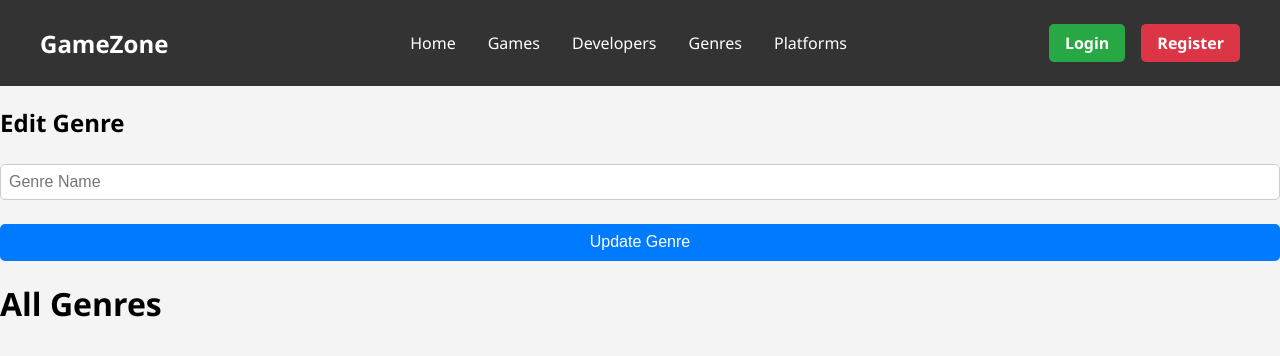
After one commit to Rohan-1-3/Inventory, a Node server app: page /genre/edit/1 in a window 1280 px wide. The commit adds this page. Shown: the top 356 px of the page. Run offline with Node 20, Linux system fonts and the light colour scheme; data that the repository does not hold is empty.

Commit message:
feat(genres): a complete CRUD actions for genres

```diff
--- a/controllers/appController.js
+++ b/controllers/appController.js
@@ -28,7 +28,9 @@ const appGenresGet = expressAsyncHandler(async(req, res)=>{
     const genres = await getAllGenres();
     res.status(200).render("genreviews/genres",{
         title: "Genres",
-        genres: genres
+        genres: genres,
+        genreId: null,
+        formData: req.body
     });
 });
 
--- a/controllers/genreController.js
+++ b/controllers/genreController.js
@@ -0,0 +1,83 @@
+import expressAsyncHandler from "express-async-handler";
+import { body, validationResult } from "express-validator";
+import { addAGenre, deleteAGenre, getAGenre, getAllGenres, updateGenre } from "../db/queries.js";
+
+// Create
+const genreRouterCreatePost = [
+    body("name").trim().notEmpty().withMessage("Message cannot be empty."),
+    expressAsyncHandler(async (req, res) => {
+        const errors = validationResult(req);
+        if (!errors.isEmpty()) {
+            const genres = await getAllGenres();
+            return res.status(400).render("genreviews/genres", {
+                title: "New Genre Form",
+                errors: errors.array(),
+                genreId: null,
+                genres,
+                formData: null
+            });
+        }
+        await addAGenre(req.body.name);
+        res.redirect(`/genres`);
+    })
+];
+
+const genreRouterEditGet = expressAsyncHandler(async(req, res)=>{
+    const genre = await getAGenre(req.params.genre_id);
+    const genres = await getAllGenres();
+    res.status(200).render("genreviews/genres", {
+        title: "EditGenre Form",
+        genreId: req.params.genre_id,
+        genres,
+        formData: genre
+    });
+})
+
+// Edit
+const genreRouterEditPost = [
+    body("name").trim().notEmpty().withMessage("Message cannot be empty."),
+    expressAsyncHandler(async (req, res) => {
+        const genre = await getAGenre(req.params.genre_id);
+        if (!genre) return res.status(404).send("Genre not found");
+
+        const errors = validationResult(req);
+        if (!errors.isEmpty()) {
+            const genres = await getAllGenres();
+            return res.status(400).render("genreviews/genres", {
+                title: "Edit Genre Form",
+                errors: errors.array(),
+                genreId: genre.genre_id,
+                genres,
+                formData: req.body
+            });
+        }
+
+        await updateGenre(req.params.genre_id, req.body.name);
+        res.redirect(`/genres`);
+    })
+];
+
+// Delete
+const genreRouterDelete = expressAsyncHandler(async (req, res) => {
+    const err = await deleteAGenre(req.params.genre_id);
+
+    const genres = await getAllGenres();
+    if (err) {
+        return res.status(200).render("genreviews/genres", {
+            title: "Genres",
+            genres,
+            errorMessage: "The genre is associated with one or more games. Remove those games before deleting the genre.",
+            formData: null,
+            genreId:null
+        });
+    }
+
+    res.redirect("/genres");
+});
+
+export {
+    genreRouterCreatePost,
+    genreRouterEditPost,
+    genreRouterDelete,
+    genreRouterEditGet
+};
--- a/db/queries.js
+++ b/db/queries.js
@@ -153,7 +153,7 @@ const addADeveloper = async({ name, country, description, logo_url })=>{
 
     await pool.query(`INSERT INTO developers
                       (developer_id, name, country, description, logo_url)
-                      VALUES ($1, $2, $3, $4)`, [name, country, description, logo_url]);
+                      VALUES ($1, $2, $3, $4, $5)`, [developerId, name, country, description, logo_url]);
 
     return developerId;
 }
@@ -174,6 +174,56 @@ const deleteDeveloper = async(id) =>{
     return null
 }
 
+const getAGenre = async(id)=>{
+    const { rows } = await pool.query("SELECT * FROM genres WHERE genre_id = $1",[id]);
+    return rows[0];
+}
+
+const addAGenre = async(name)=>{
+    const genreId = uuid();
+
+    await pool.query(`INSERT INTO genres (genre_id, genre_name)
+                      VALUES ($1, $2)`,[genreId, name])
+    return genreId;
+}
+
+const updateGenre = async(id,name)=>{
+    await pool.query(`UPDATE genres SET
+                      genre_name = $1 WHERE genre_id = $2`,[name, id])
+}
+
+const deleteAGenre = async(id)=>{
+    await pool.query(`DELETE FROM gamegenres WHERE genre_id = $1`,[id])
+
+    await pool.query("DELETE FROM genres WHERE genre_id = $1",[id])
+}
+
+const getAPlatform = async(id)=>{
+    const { rows } = await pool.query("SELECT * FROM platforms WHERE platform_id = $1",[id]);
+    return rows[0];
+}
+
+const addAPlatform = async(name)=>{
+    const platformId = uuid();
+
+    await pool.query(`INSERT INTO platforms (platform_id, platform_name)
+                      VALUES ($1, $2)`,[platformId, name])
+    return platformId;
+}
+
+const updatePlatform = async(id,name)=>{
+    await pool.query(`UPDATE platforms SET
+                      platform_name = $1 WHERE platform_id = $2`,[name, id])
+}
+
+const deleteAPlatform = async(id)=>{
+    await pool.query(`DELETE FROM gameplatforms WHERE platform_id = $1`,[id])
+
+    await pool.query("DELETE FROM platforms WHERE platform_id = $1",[id])
+}
+
 export { getAllDevelopers, getAllGenres, getAllPlatforms, getAllGames,
          getAGame, addAGame, updateAGame, deleteAGame,
-         getADeveloper, addADeveloper, updateADeveloper, deleteDeveloper };
+         getADeveloper, addADeveloper, updateADeveloper, deleteDeveloper,
+         getAGenre, addAGenre, updateGenre, deleteAGenre,
+         getAPlatform, addAPlatform, updatePlatform, deleteAPlatform };
--- a/routers/appRouter.js
+++ b/routers/appRouter.js
@@ -1,5 +1,5 @@
 import { Router } from "express";
-import { appDevelopersGet, appGamesGet, appGet } from "../controllers/appController.js";
+import { appDevelopersGet, appGamesGet, appGenresGet, appGet, appPlatformsGet } from "../controllers/appController.js";
 
 export const appRouter = new Router();
 
@@ -9,8 +9,8 @@ appRouter.get("/games", appGamesGet)
 
 appRouter.get("/developers", appDevelopersGet)
 
-// appRouter.get("/genres");
+appRouter.get("/genres", appGenresGet);
 
-// appRouter.get("/platforms");
+appRouter.get("/platforms", appPlatformsGet);
 
 // search routing
--- a/views/developerviews/developer.ejs
+++ b/views/developerviews/developer.ejs
@@ -5,6 +5,7 @@
   <link rel="stylesheet" href="/style.css">
 </head>
 <body>
+  <%- include('../navbar') %>
   <h1><%= developer.name %></h1>
   <img src="<%= developer.logo_url %>" alt="<%= developer.name %> logo" width="100" />
   <p><strong>Country:</strong> <%= developer.country || 'Unknown' %></p>
--- a/views/developerviews/developers.ejs
+++ b/views/developerviews/developers.ejs
@@ -5,6 +5,7 @@
   <link rel="stylesheet" href="/style.css">
 </head>
 <body>
+    <%- include('../navbar') %>
     <% if(errorMessage){ %>
         <div class="error-message"><%= errorMessage %></div>
     <% } %>
--- /dev/null
+++ b/views/genreviews/genres.ejs
@@ -0,0 +1,32 @@
+<!DOCTYPE html>
+<html lang="en">
+<head>
+    <meta charset="UTF-8">
+    <meta name="viewport" content="width=device-width, initial-scale=1.0">
+    <title><%= title%></title>
+    <link rel="stylesheet" href="/style.css">
+</head>
+<body>
+    <%- include('../navbar') %>
+    <%- include("../error.ejs") %>
+    <h2><%= genreId ? 'Edit Genre' : 'Add New Genre' %></h2>
+    <form action="<%= genreId ? '/genre/edit/' + genreId : '/genre/create' %>" method="POST">
+        <input type="text" name="name" placeholder="Genre Name" value="<%= formData ? formData.genre_name : '' %>" required>
+        <button type="submit"><%= genreId ? 'Update Genre' : 'Add Genre' %></button>
+    </form>
+    <h1>All Genres</h1>
+    <div>
+        <ul>
+            <% genres.forEach(genre => { %>
+                <li><a href="/genres"><%= genre.genre_name %></a></li>
+                <a href="/genre/edit/<%= genre.genre_id %>"><button>Edit</button></a>
+                <form action="/genre/delete/<%= genre.genre_id %>" method="POST" style="display:inline;">
+                    <button type="submit" onsubmit="return confirm('Delete this game?');">Delete</button>
+                </form>
+            <% }) %>
+
+        </ul>
+    </div>
+
+</body>
+</html>
--- a/views/navbar.ejs
+++ b/views/navbar.ejs
@@ -8,9 +8,9 @@
       <ul class="navbar-links">
         <li><a href="/">Home</a></li>
         <li><a href="/games">Games</a></li>
-        <li><a href="/">About</a></li>
-        <li><a href="/">Contact</a></li>
-        <li><a href="/">Profile</a></li>
+        <li><a href="/developers">Developers</a></li>
+        <li><a href="/genres">Genres</a></li>
+        <li><a href="/platforms">Platforms</a></li>
       </ul>
       <div class="navbar-actions">
         <a href="/" class="btn login-btn">Login</a>
```
Also changed, not shown: controllers/developerController.js (+26 -0 lines), routers/genreRouter.js (+8 -0 lines), views/developerviews/newDeveloperForm.ejs (+19 -16 lines).
